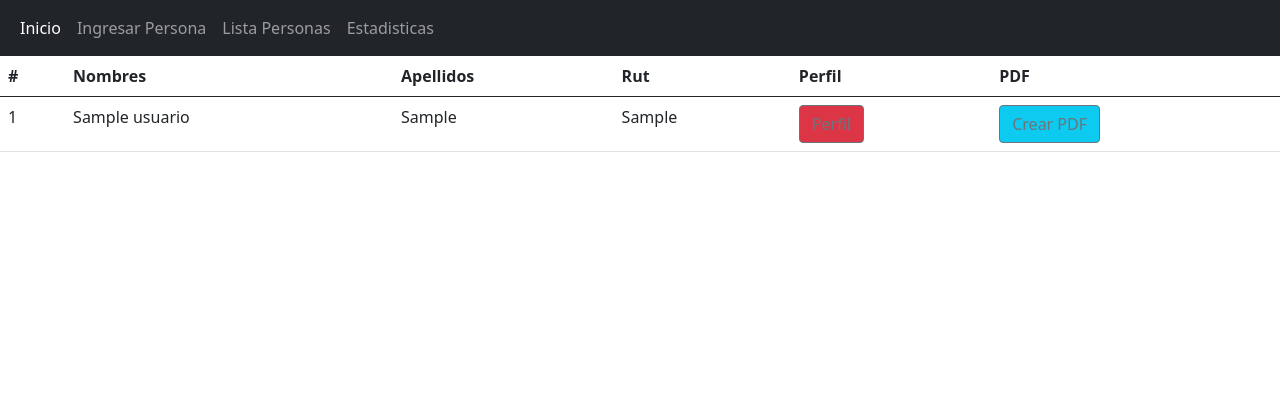
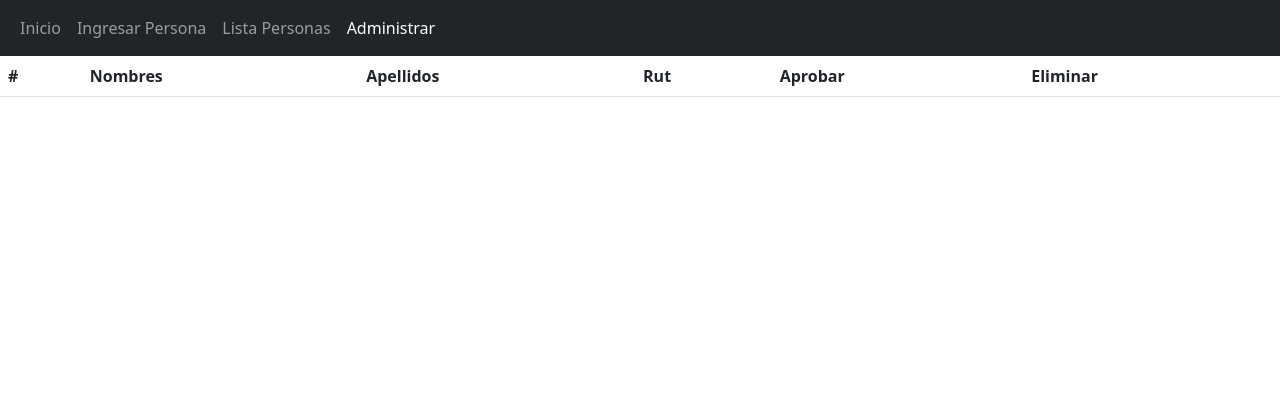
Before and after one commit to ulkimion/Prueba-3-Pasaportes, a PHP site: page /admin_registros.php in a window 1280 px wide. Shown: the top 420 px of the page. Run offline with PHP 8.4, Linux system fonts and the light colour scheme; tables that the repository leaves empty hold one stand-in row (values such as "Sample post"); lists and menus that the app fills with data are empty.

Commit message:
aprobar o eliminar usuarios

```diff
--- a/admin_registros.php
+++ b/admin_registros.php
@@ -19,10 +19,10 @@
           </button>
           <div class="collapse navbar-collapse" id="navbarNavAltMarkup">
             <div class="navbar-nav">
-              <a class="nav-link active" aria-current="page" href="index.html">Inicio</a>
+              <a class="nav-link" href="index.html">Inicio</a>
               <a class="nav-link" href="registro.php">Ingresar Persona</a>
               <a class="nav-link" href="listausuarios.php">Lista Personas</a>
-              <a class="nav-link" href="admin_registros.php">Estadisticas</a>
+              <a class="nav-link active" aria-current="page" href="admin_registros.php">Administrar</a>
             </div>
           </div>
         </div>
@@ -35,34 +35,40 @@
             <th scope="col">Nombres</th>
             <th scope="col">Apellidos</th>
             <th scope="col">Rut</th>
-            <th scope="col">Perfil</th>
-            <th scope="col">PDF</th>
+            <th scope="col">Aprobar</th>
+            <th scope="col">Eliminar</th>
             </tr>
     </thead>
 
     <?php
 
-    $query = mysqli_query($conexion,"SELECT id, nombres, apellidos, fecha_nacimiento, rut, nacionalidad, genero, ciudad_residencia, foto FROM usuarios");
+$query = mysqli_query($conexion,"SELECT id, nombres, apellidos, nacionalidad, genero, ciudad_residencia, foto, fecha_nacimiento, rut, activo, administrador FROM usuarios");
 
 $result = mysqli_num_rows($query);
 if($result > 0){
 
     while ($data = mysqli_fetch_array($query)){
+      if ($data["activo"] == 0){
 ?>
 <tr>
     <td><?php echo $data["id"]; ?></td>
     <td><?php echo $data["nombres"]; ?></td>
     <td><?php echo $data["apellidos"]; ?></td>
     <td><?php echo $data["rut"]; ?></td>
-        <td><a href="usuario.php?id=<?php echo $data["id"]?>"><button type='button'
-        class='btn btn-danger btn-outline-secondary'>Perfil</button></a></td>
-        <td><a href="crear_pdf.php?id=<?php echo $data["id"]?>&nombres=<?php echo $data["nombres"]?>&apellidos=<?php echo $data["apellidos"]?>&fecha_nacimiento=<?php echo $data["fecha_nacimiento"]?>&rut=<?php echo $data["rut"]?>&nacionalidad=<?php echo $data["nacionalidad"]?>&genero=<?php echo $data["genero"]?>&ciudad_residencia=<?php echo $data["ciudad_residencia"]?>&foto=<?php echo $data["foto"]?>">
-        <button type='button' class='btn btn-info btn-outline-secondary'>Crear PDF</button></a></td>
+
+    <td><a href="aprobar_usuario.php?id=<?=$row['id'];?>"><button type='button'
+    class='btn btn-info btn-outline-secondary'>Aprobar</button></a></td>
+
+    <td><a href="eliminar_usuario.php?id=<?=$row['id'];?>"><button type='button'
+    class='btn btn-danger btn-outline-secondary'>Eliminar</button></a></td>
+
 </tr>
 <?php
       }
     }
+}
 ?>
+
 
 
 </table>
--- a/index.html
+++ b/index.html
@@ -18,7 +18,7 @@
               <a class="nav-link active" aria-current="page" href="index.html">Inicio</a>
               <a class="nav-link" href="registro.php">Ingresar Persona</a>
               <a class="nav-link" href="listausuarios.php">Lista Personas</a>
-              <a class="nav-link" href="admin_registros.php">Estadisticas</a>
+              <a class="nav-link" href="admin_registros.php">Administrar</a>
             </div>
           </div>
         </div>
--- a/procesar_formulario.php
+++ b/procesar_formulario.php
@@ -48,8 +48,8 @@
 
 include "conn.php";
 include "uploadimage.php";
-$sql="INSERT INTO usuarios(nombres, apellidos, nacionalidad, genero, ciudad_residencia, foto, fecha_nacimiento, rut)
-values('$nombres','$apellidos','$nacionalidad','$genero','$ciudad_residencia','$target_file','$fecha_nacimiento','$rut')";
+$sql="INSERT INTO usuarios(nombres, apellidos, nacionalidad, genero, ciudad_residencia, foto, fecha_nacimiento, rut, activo, administrador)
+values('$nombres','$apellidos','$nacionalidad','$genero','$ciudad_residencia','$target_file','$fecha_nacimiento','$rut', 0, 0)";
 if($conexion->query($sql)===TRUE)
 {
     echo "Los registros se ingresaron con éxito";
--- a/registro.php
+++ b/registro.php
@@ -15,10 +15,10 @@
           </button>
           <div class="collapse navbar-collapse" id="navbarNavAltMarkup">
             <div class="navbar-nav">
-              <a class="nav-link active" aria-current="page" href="index.html">Inicio</a>
-              <a class="nav-link" href="registro.php">Ingresar Persona</a>
+              <a class="nav-link" href="index.html">Inicio</a>
+              <a class="nav-link active" aria-current="page" href="registro.php">Ingresar Persona</a>
               <a class="nav-link" href="listausuarios.php">Lista Personas</a>
-              <a class="nav-link" href="admin_registros.php">Estadisticas</a>
+              <a class="nav-link" href="admin_registros.php">Administrar</a>
             </div>
           </div>
         </div>
```
Also changed, not shown: listausuarios.php (+5 -3 lines), img/23-11-202218-01-23_6607w.png (added), img/23-11-202218-02-05_7052ejemplo .png (added), qrimg/ejemplo _2_qr.png (added), qrimg/w_w_qr.png (added). Lines whose indentation alone changed are shown as unchanged.
